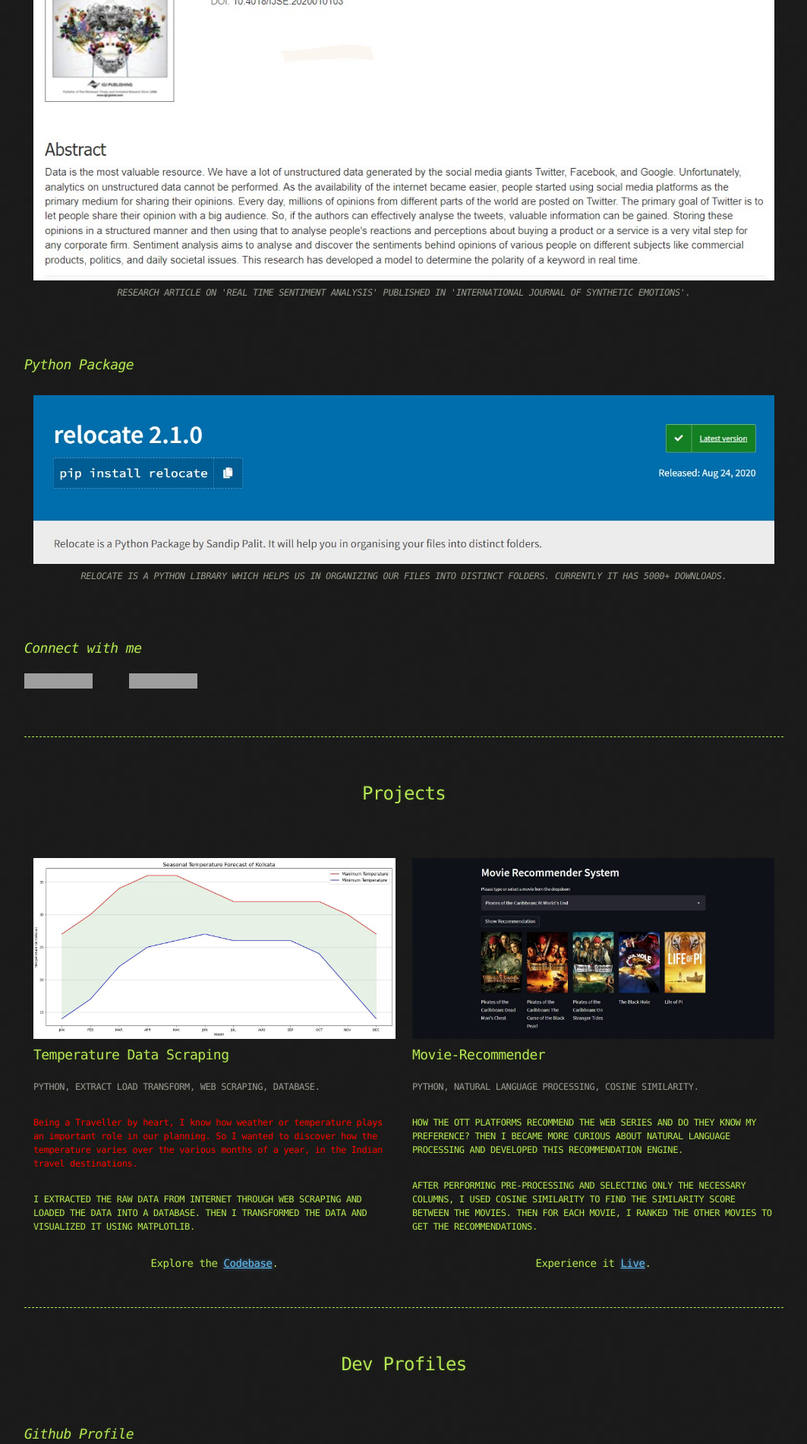
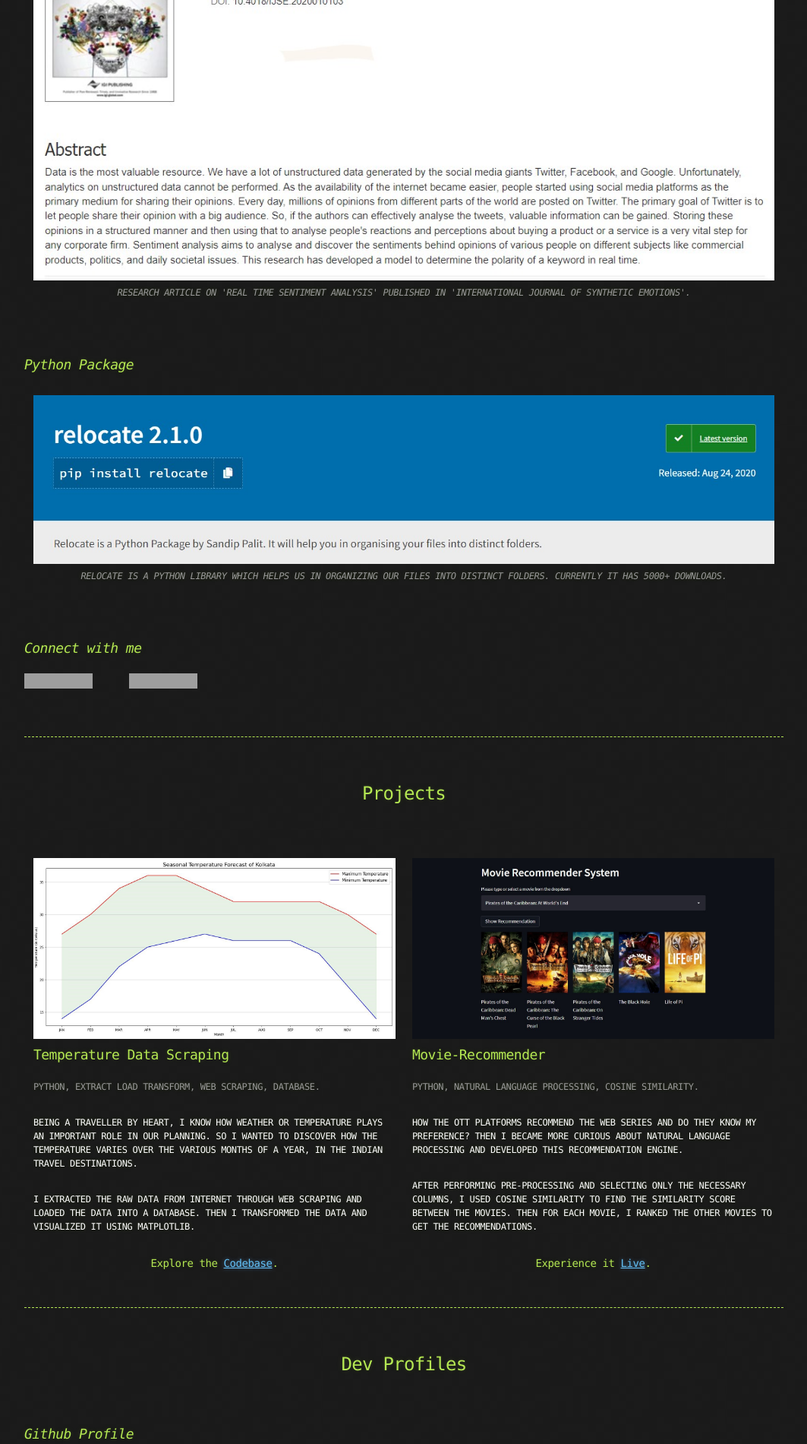
Before and after one commit to SandipPalit/SP-Portfolio, a Jekyll site: the page built from index.md, in a window 1280 px wide. Shown: the part 1569-3469 px from the top of the page at 76% size, without its empty margins (108-1171 px from the left). Built offline with Jekyll 4.4.1, drawn with Linux system fonts in a browser that asks for light colours; our own code applies the rules of GitHub Pages for plain Markdown files; grey boxes are pictures that could not be loaded.

Commit message:
Update index.md

```diff
--- a/index.md
+++ b/index.md
@@ -126,10 +126,10 @@
       <h3> Temperature Data Scraping </h3>
       <h6>Python, Extract Load Transform, Web Scraping, Database.</h6>
       <br>
-      <h5 style="text-transform: none !important; color: red !important;">Being a Traveller by heart, I know how weather or temperature plays an important role in our planning.
+      <h5 style="color: white !important;">Being a Traveller by heart, I know how weather or temperature plays an important role in our planning.
       So I wanted to discover how the temperature varies over the various months of a year, in the Indian travel destinations.</h5>
       <br>
-      <h5>I extracted the raw data from internet through Web Scraping and loaded the data into a database.
+      <h5 style="color: white !important;">I extracted the raw data from internet through Web Scraping and loaded the data into a database.
       Then I transformed the data and visualized it using Matplotlib.</h5>
       <br>
       <h4 align="center">Explore the <a href="https://github.com/SandipPalit/Data-Engineering/tree/main/Temperature%20Data%20Scraping">Codebase</a>.</h4>
@@ -140,10 +140,10 @@
       <h3> Movie-Recommender </h3>
       <h6>Python, Natural Language Processing, Cosine Similarity.</h6>
       <br>
-      <h5>How the OTT platforms recommend the web series and do they know my preference?
+      <h5 style="color: white !important;">How the OTT platforms recommend the web series and do they know my preference?
       Then I became more curious about Natural Language Processing and developed this Recommendation engine.</h5>
       <br>
-      <h5>After performing pre-processing and selecting only the necessary columns, I used Cosine Similarity to find the similarity score between the movies.
+      <h5 style="color: white !important;">After performing pre-processing and selecting only the necessary columns, I used Cosine Similarity to find the similarity score between the movies.
       Then for each movie, I ranked the other movies to get the recommendations.</h5>
       <br>
       <h4 align="center">Experience it <a href="https://movierecommender-sandippalit.herokuapp.com/">Live</a>.</h4>
```
